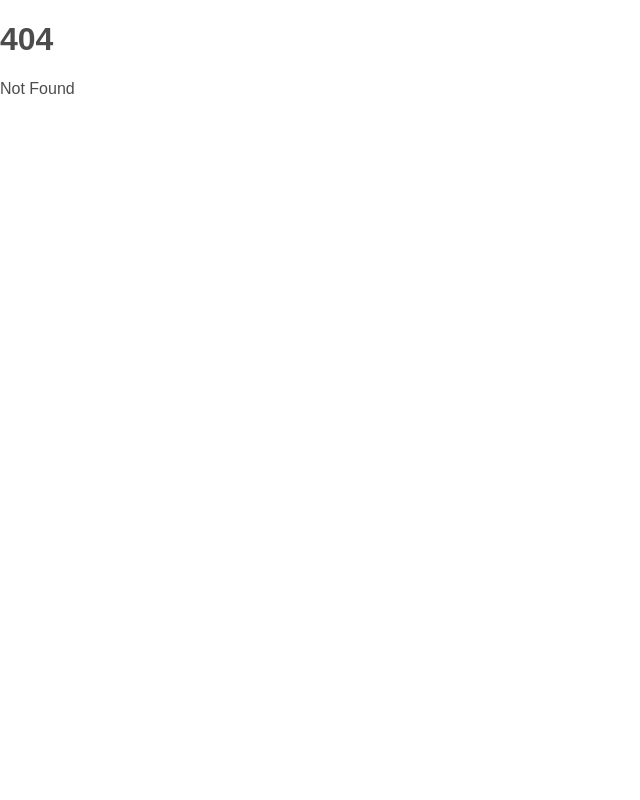
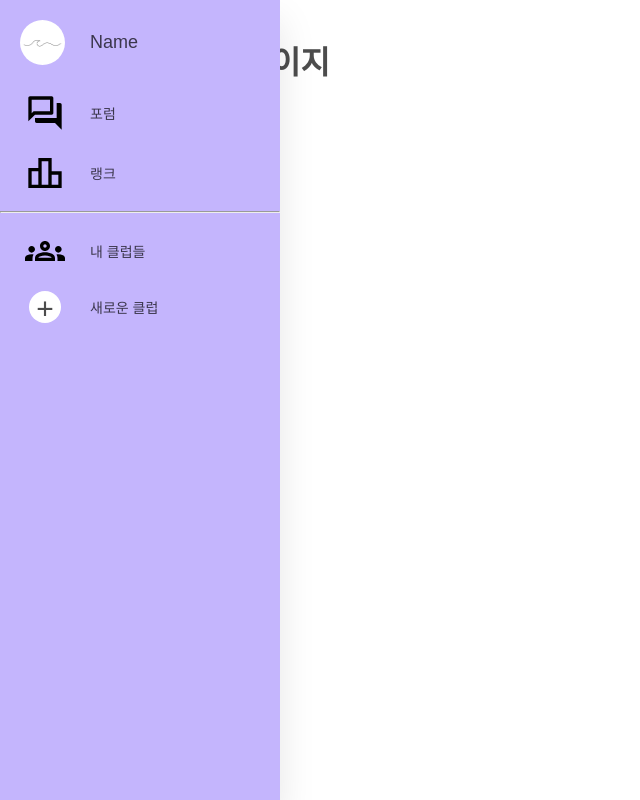
Before and after one commit to hg-jang/sports-proto-front, a SvelteKit app: page /name/club/new in a window 1280 px wide. Before the commit this address had no page. Shown: the whole page, without its empty margins (0-640 px from the left). Built offline with nearby package versions, Linux system fonts and the light colour scheme.

Commit message:
[Feat]: 클럽 생성 페이지 생성

```diff
--- /dev/null
+++ b/src/routes/(dashboard)/name/club/new/+page.svelte
@@ -0,0 +1 @@
+<h1>클럽 생성 페이지</h1>
```
